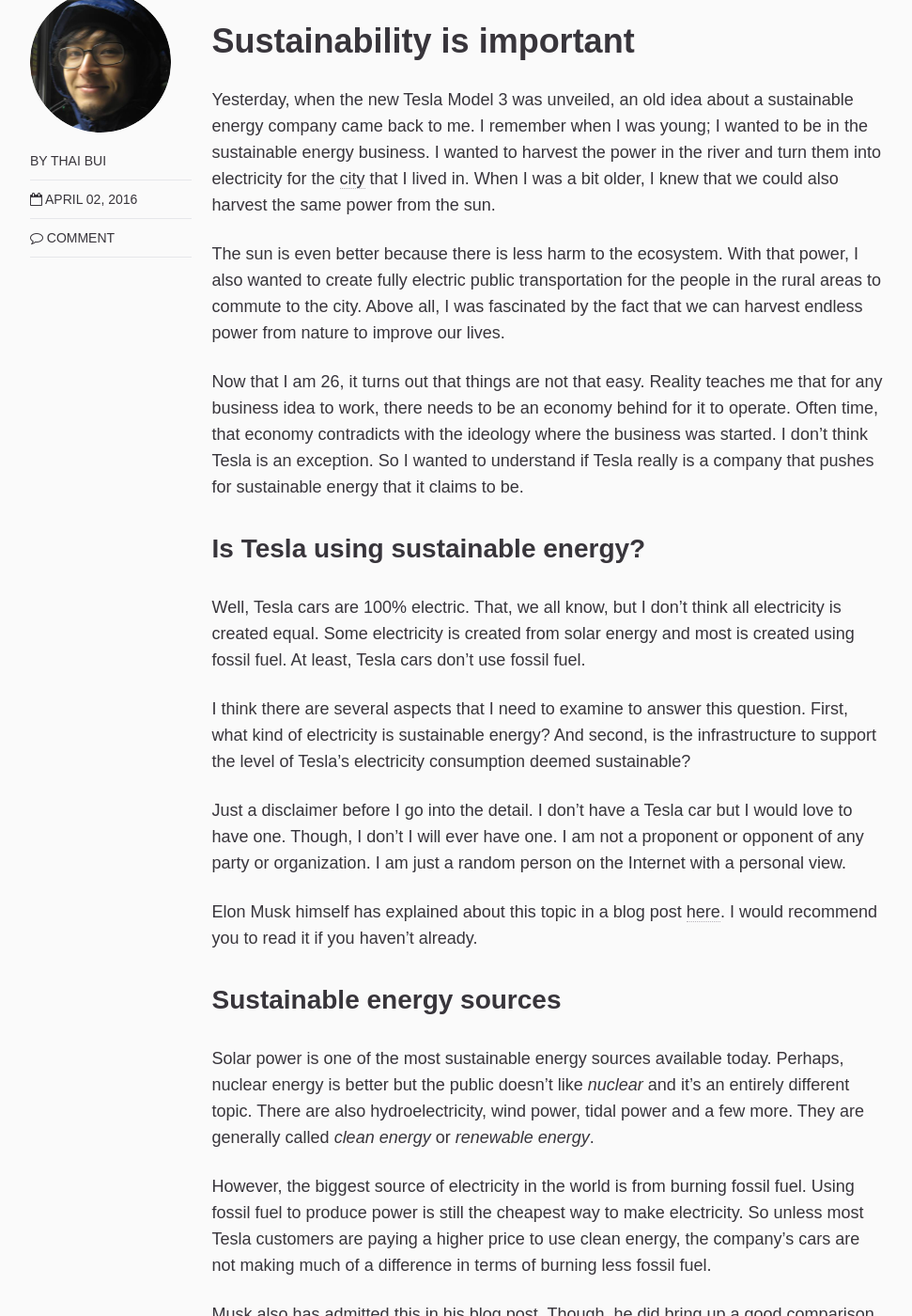
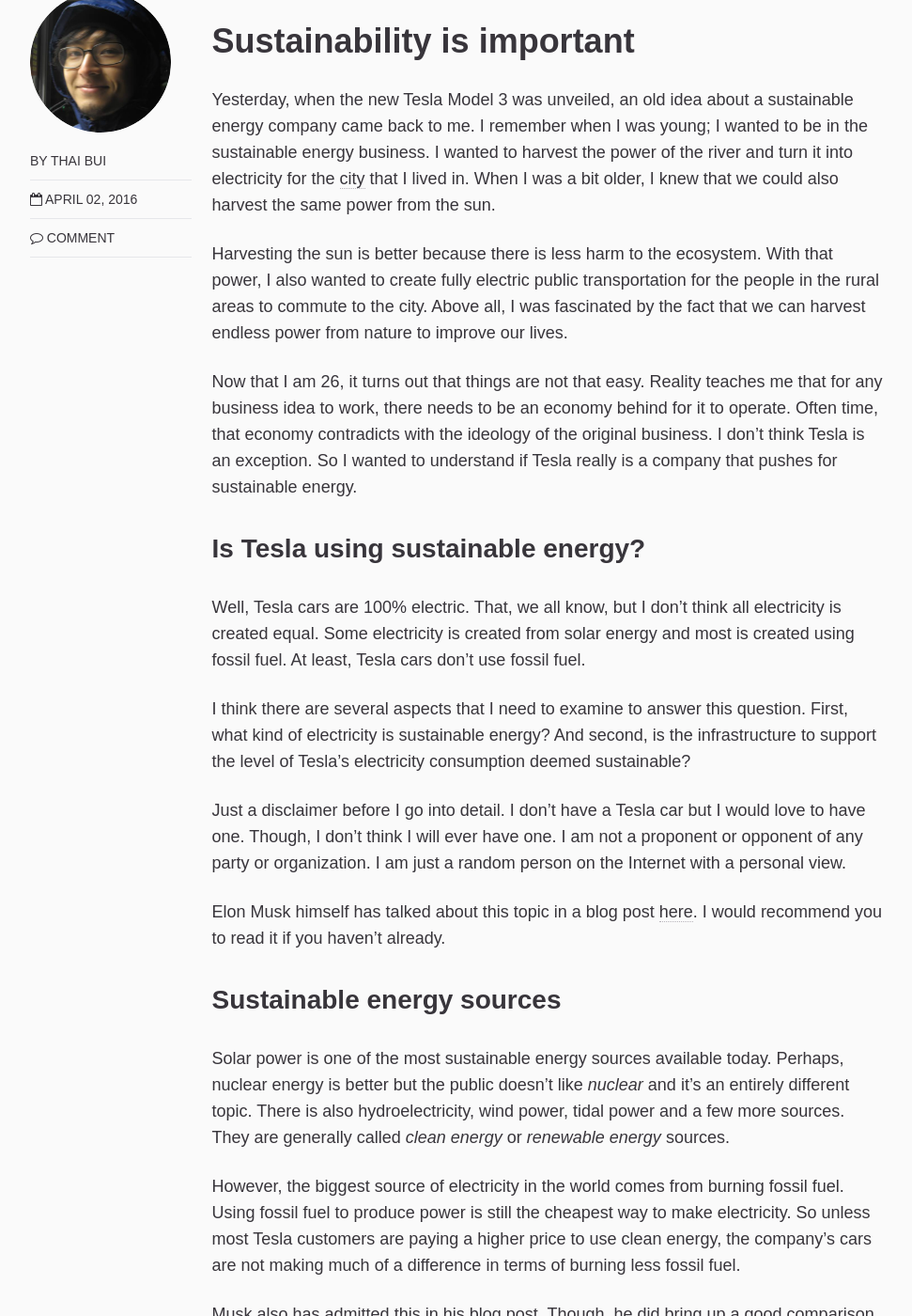
Before and after one commit to thaibui/thaibui.github.io, a Jekyll site: the page built from _posts/2016-04-02-lets-talk-about-tesla.md, in a window 1280 px wide and 1400 px high, scrolled down 437 px. Shown: the whole window at 94% size, without its empty margins (154-1125 px from the left). Built offline with Jekyll 4.4.1, drawn with Linux system fonts in a browser that asks for light colours; nearby versions of some CDN libraries; comment, search, counter and statistics services are not loaded; some of the changed text lies outside the part shown.

Commit message:
Some last edits before shipping it

```diff
--- a/_posts/2016-04-02-lets-talk-about-tesla.md
+++ b/_posts/2016-04-02-lets-talk-about-tesla.md
@@ -15,12 +15,12 @@
 Yesterday, when the new Tesla Model 3 was unveiled, an old idea about a
 sustainable energy company came back to me. I remember when I was young; I
 wanted to be in the sustainable energy business. I wanted to harvest the power
-in the river and turn them into electricity for the
+of the river and turn it into electricity for the
 [city](https://en.wikipedia.org/wiki/Ho_Chi_Minh_City){:target="_blank"} that I
 lived in. When I was a bit older, I knew that we could also harvest the same power
 from the sun.
 
-The sun is even better because there is less harm to the
+Harvesting the sun is better because there is less harm to the
 ecosystem. With that power, I also wanted to create fully electric public
 transportation for the people in the rural areas to commute to the city. Above
 all, I was fascinated by the fact that we can harvest endless power from nature
@@ -28,10 +28,9 @@
 
 Now that I am 26, it turns out that things are not that easy. Reality teaches me
 that for any business idea to work, there needs to be an economy behind for it
-to operate. Often time, that economy contradicts with the ideology where the
-business was started. I don't think Tesla is an exception. So I wanted to
-understand if Tesla really is a company that pushes for sustainable energy
-that it claims to be.
+to operate. Often time, that economy contradicts with the ideology of the
+original business. I don't think Tesla is an exception. So I wanted to understand if
+Tesla really is a company that pushes for sustainable energy.
 
 ### Is Tesla using sustainable energy?
 
@@ -45,12 +44,12 @@
 infrastructure to support the level of Tesla's electricity consumption deemed
 sustainable?
 
-Just a disclaimer before I go into the detail. I don't have a Tesla car but I
-would love to have one. Though, I don't  I will ever have one. I am not a
+Just a disclaimer before I go into detail. I don't have a Tesla car but I
+would love to have one. Though, I don't think I will ever have one. I am not a
 proponent or opponent of any party or organization. I am just a random person on
 the Internet with a personal view.
 
-Elon Musk himself has explained about this topic in a blog post
+Elon Musk himself has talked about this topic in a blog post
 [here][blog_post]{:target="_blank"}. I would recommend you to read it if you
 haven't already.
 
@@ -58,11 +57,11 @@
 
 Solar power is one of the most sustainable energy sources available today.
 Perhaps, nuclear energy is better but the public doesn't like *nuclear* and it's
-an entirely different topic. There are also hydroelectricity, wind power, tidal
-power and a few more. They are generally called *clean energy* or *renewable
-energy*.
+an entirely different topic. There is also hydroelectricity, wind power, tidal
+power and a few more sources. They are generally called *clean energy* or *renewable
+energy* sources.
 
-However, the biggest source of electricity in the world is from burning
+However, the biggest source of electricity in the world comes from burning
 fossil fuel. Using fossil fuel to produce power is still the cheapest way to
 make electricity. So unless most Tesla customers are paying a higher price to use
 clean energy, the company's cars are not making much of a difference in terms of
@@ -74,16 +73,15 @@
 conclusion is electric cars will produce less C02 than the regular combustion
 engine ones.
 
-Another good argument that Musk has explained is that if you buy a Tesla car with
-solar panels and you only drive less than says, 50 miles a day, you could
-become *energy positive*. Meaning you consume less power than you actually
-produce via your solar panels.
+Another good argument that Musk has mentioned is that if you buy a Tesla car as
+well as solar panels and you only drive less than says 50 miles a day,
+you could become *energy positive*. Meaning you consume less power than you
+actually produce via your solar panels.
 
-While all of his arguments are very compelling, I think it misses a very
+While all of his arguments are very compelling, I think they miss a very
 important factor, which is the not-so-cheap-economy behind buying and having
 renewable energy. The sad fact is that solar-based electricity is more expensive
-than using fossil fuel ones. Ain't nobody got time for more expensive
-utility.
+than using fossil fuel ones and Ain't Nobody Got Money for more expensive utility.
 
 [blog_post]: https://www.teslamotors.com/blog/secret-tesla-motors-master-plan-just-between-you-and-me
 
@@ -149,8 +148,10 @@
 to space. Why is Tesla betting so much on a technology that doesn't have that much
 potential? I think we need several more jumps in battery technology
 breakthroughs in order for it to be viable for the future of mankind. I would
-image the battery of the future to be as small as a car seat while delivers
-enough juice to travel for weeks. The battery has to be light, safe, easy
-produce and to handle. Or at least, it has the potential to do so.
+image the battery of the future to be as small as a car seat while delivering
+enough juice to travel for weeks. The battery has to be light, safe, easy to
+produce and to handle. Or at least, it must have the potential to do so.
 
-So far, the future seems a bit gloomy to me.
+So far, the future seems a bit gloomy to me. There is so much more to talk
+about and I believe I just have just scratched the surface of a tremendously
+difficult problem.
```
Also changed, not shown: other parts of _posts/2016-04-02-lets-talk-about-tesla.md (+4 -3 lines).
